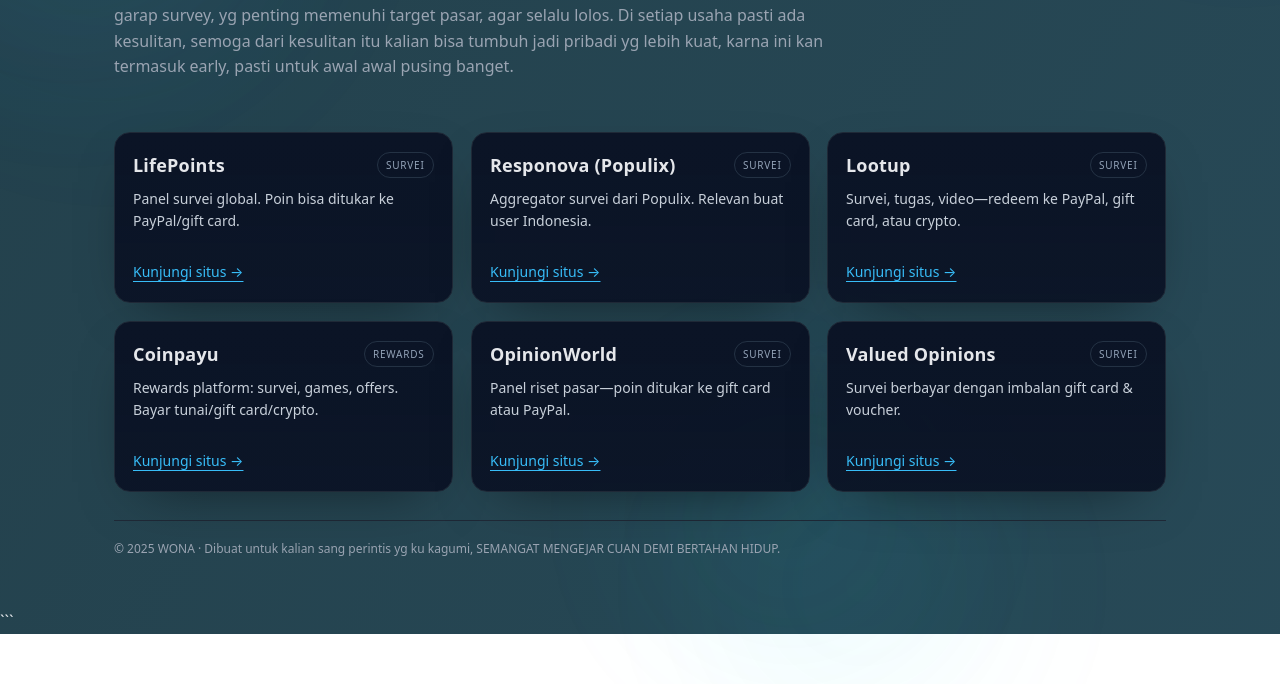
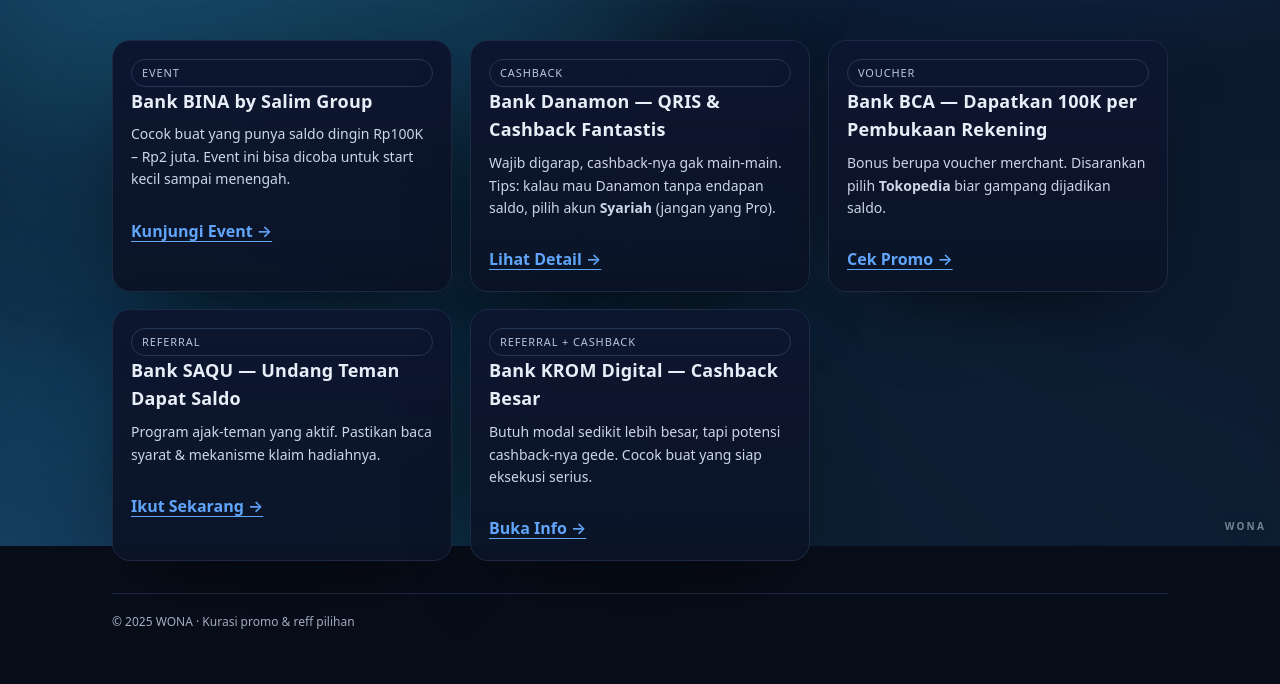
Before and after one commit to seravinnnn/PanelSurveyWonaa, a plain HTML site: page index.html in a window 1280 px wide. Shown: the part 254-938 px from the top of the page. Before the commit the page ends 888 px from the top, so only its background shows below. Drawn offline with Linux system fonts and the light colour scheme.

Commit message:
Add files via upload

````diff
--- a/index.html
+++ b/index.html
@@ -3,22 +3,28 @@
   <head>
     <meta charset="utf-8" />
     <meta name="viewport" content="width=device-width, initial-scale=1" />
-    <title>Kumpulan Panel Survey Penghasil Uang — by WONA</title>
+    <title>PROMO BANK DIGITAL & REFF — by WONA</title>
     <meta
       name="description"
-      content="Daftar panel survei penghasil uang lengkap dengan link pendaftaran. Dibuat oleh WONA untuk Seravin."
+      content="Kumpulan event promo bank digital & referral lengkap dengan link. Disusun oleh WONA."
     />
+    <meta name="theme-color" content="#0a0f1f" />
+    <style>
+      /* =======================================================
+       SINGLE FILE — INDEX.HTML SAJA
+       Tema: PROMO BANK DIGITAL & REFF (by WONA)
+       Fitur: Background animasi cinematic + kartu event + watermark
+       ======================================================= */
 
-    <style>
       :root {
+        --text: #e8eef7;
+        --muted: #a6b3c7;
+        --primary: #60a5fa;
         --card: #0b1426;
-        --text: #e5e7eb;
-        --muted: #9aa4b2;
-        --primary: #38bdf8;
-        --border: #1f2937;
-        --shadow: 0 20px 60px -30px rgba(0, 0, 0, 0.6);
-        --radius: 16px;
-        --glow: #38bdf8aa;
+        --border: #1e2a44;
+        --radius: 18px;
+        --shadow: 0 30px 90px -40px rgba(0, 0, 0, 0.85);
+        --glow: #60a5fa99;
       }
       * {
         box-sizing: border-box;
@@ -27,93 +33,215 @@
       body {
         height: 100%;
       }
+      html {
+        scroll-behavior: smooth;
+      }
       body {
         margin: 0;
         color: var(--text);
+        line-height: 1.6;
         font-family: ui-sans-serif, system-ui, -apple-system, Segoe UI, Roboto,
           Helvetica, Arial;
-        line-height: 1.6;
-        /* Aurora gradient bergerak */
-        background: linear-gradient(120deg, #0f2027, #203a43, #2c5364);
-        background-size: 600% 600%;
-        animation: aurora 18s ease infinite;
-        position: relative;
         overflow-x: hidden;
+        background: #080d1a; /* fallback */
       }
-      @keyframes aurora {
+
+      /* ===================== SUPER BACKGROUND =====================
+       Layer 1: deep-space gradient animated (conic + radial)
+       Layer 2: aurora-like flowing light (blurred blobs)
+       Layer 3: starfield & twinkle particles
+    */
+      .bg {
+        position: fixed;
+        inset: 0;
+        z-index: -3;
+        overflow: hidden;
+        background: radial-gradient(
+            1200px 700px at 80% -10%,
+            #113b62 0%,
+            transparent 60%
+          ),
+          radial-gradient(
+            1400px 800px at -10% 110%,
+            #1a4a6e 0%,
+            transparent 60%
+          ),
+          radial-gradient(900px 600px at 10% 20%, #0c1e3a 0%, transparent 70%),
+          conic-gradient(
+            from 210deg at 50% 50%,
+            #0a1020 0deg,
+            #0d1b2a 90deg,
+            #0a1020 180deg,
+            #0d1b2a 270deg,
+            #0a1020 360deg
+          );
+        filter: saturate(1.05);
+      }
+      /* subtle conic drift */
+      @keyframes drift {
+        from {
+          transform: rotate(0deg) scale(1);
+        }
+        to {
+          transform: rotate(360deg) scale(1.02);
+        }
+      }
+      .bg::before {
+        content: "";
+        position: absolute;
+        inset: -10vmax;
+        background: conic-gradient(
+          from 0deg at 50% 50%,
+          #133b5c22,
+          #1e3a8a22,
+          #06b6d422,
+          #0ea5e922,
+          #133b5c22
+        );
+        animation: drift 80s linear infinite;
+        filter: blur(40px);
+        opacity: 0.6;
+      }
+
+      /* flowing blobs (aurora++ style) */
+      .flow {
+        position: fixed;
+        inset: -15vmax;
+        z-index: -2;
+        pointer-events: none;
+        filter: blur(80px);
+        opacity: 0.33;
+      }
+      .flow::before,
+      .flow::after {
+        content: "";
+        position: absolute;
+        width: 70vmax;
+        height: 70vmax;
+        border-radius: 50%;
+        background: radial-gradient(closest-side, #22d3ee66 0%, transparent 70%),
+          radial-gradient(closest-side, #60a5fa66 0%, transparent 70%),
+          radial-gradient(closest-side, #34d39955 0%, transparent 70%);
+        mix-blend-mode: screen;
+        animation: floatA 36s ease-in-out infinite;
+      }
+      .flow::after {
+        animation: floatB 48s ease-in-out infinite;
+        opacity: 0.85;
+      }
+      @keyframes floatA {
         0% {
-          background-position: 0% 50%;
+          transform: translate(-20%, -10%) scale(1);
         }
         50% {
-          background-position: 100% 50%;
+          transform: translate(15%, 8%) scale(1.08);
         }
         100% {
-          background-position: 0% 50%;
+          transform: translate(-20%, -10%) scale(1);
+        }
+      }
+      @keyframes floatB {
+        0% {
+          transform: translate(30%, -20%) scale(1);
+        }
+        50% {
+          transform: translate(-10%, 20%) scale(1.06);
+        }
+        100% {
+          transform: translate(30%, -20%) scale(1);
         }
       }
 
-      /* Lapisan bokeh lembut yang pelan bergerak */
-      body::before,
-      body::after {
+      /* starfield */
+      .stars,
+      .twinkle {
+        position: fixed;
+        inset: 0;
+        z-index: -1;
+        pointer-events: none;
+      }
+      .stars::before {
+        /* dense small stars via box-shadow trick */
         content: "";
-        position: fixed;
-        inset: -20vmax;
-        pointer-events: none;
-        filter: blur(60px);
-        opacity: 0.22;
+        position: absolute;
+        left: 50%;
+        top: 50%;
+        width: 1px;
+        height: 1px;
+        background: transparent;
+        box-shadow: 1200px -600px #7aa0ff, -900px -300px #7aa0ff,
+          400px -700px #7aa0ff, -300px 200px #7aa0ff, 800px 500px #7aa0ff,
+          -1200px 400px #7aa0ff, -600px 700px #7aa0ff, 300px 600px #7aa0ff,
+          -100px -500px #7aa0ff, 1000px 300px #7aa0ff, -800px 50px #7aa0ff,
+          600px -400px #7aa0ff;
+        transform: translate(-50%, -50%);
+        animation: starDrift 120s linear infinite;
+        opacity: 0.6;
+      }
+      @keyframes starDrift {
+        from {
+          transform: translate(-50%, -50%) rotate(0deg);
+        }
+        to {
+          transform: translate(-50%, -50%) rotate(360deg);
+        }
+      }
+      .twinkle::before,
+      .twinkle::after {
+        content: "";
+        position: absolute;
+        inset: 0;
         background: radial-gradient(
-            40vmax 40vmax at 20% 30%,
-            #38bdf844 0%,
+            2px 2px at 20% 30%,
+            #ffffffaa 20%,
             transparent 60%
           ),
-          radial-gradient(
-            30vmax 30vmax at 80% 20%,
-            #60a5fa55 0%,
-            transparent 60%
-          ),
-          radial-gradient(
-            30vmax 30vmax at 60% 80%,
-            #22d3ee44 0%,
-            transparent 60%
-          );
-        z-index: -1;
-        animation: floaty 24s ease-in-out infinite alternate;
+          radial-gradient(3px 3px at 70% 60%, #ffffff99 20%, transparent 60%),
+          radial-gradient(2px 2px at 40% 80%, #ffffff99 20%, transparent 60%),
+          radial-gradient(2px 2px at 85% 25%, #ffffffaa 20%, transparent 60%);
+        animation: tw 6s ease-in-out infinite alternate;
+        mix-blend-mode: screen;
+        opacity: 0.35;
       }
-      body::after {
-        animation-duration: 32s;
-        animation-direction: alternate-reverse;
-        opacity: 0.18;
+      .twinkle::after {
+        animation-duration: 9s;
+        opacity: 0.25;
+        filter: blur(1px);
       }
-      @keyframes floaty {
+      @keyframes tw {
         from {
-          transform: translate3d(-2%, -2%, 0) scale(1);
+          opacity: 0.15;
+          transform: scale(1);
         }
         to {
-          transform: translate3d(2%, 2%, 0) scale(1.06);
+          opacity: 0.55;
+          transform: scale(1.02);
         }
       }
 
+      /* ========================= LAYOUT ========================= */
       .container {
         max-width: 1100px;
         margin: 0 auto;
-        padding: 32px 24px;
+        padding: 34px 22px;
       }
-      .header {
-        padding: 36px 0 8px;
+      header {
+        padding: 52px 0 10px;
       }
       .title {
         margin: 0;
-        font-weight: 800;
+        font-weight: 900;
         letter-spacing: -0.02em;
-        font-size: clamp(28px, 3.5vw, 40px);
+        font-size: clamp(30px, 4vw, 52px);
       }
       .accent {
         color: var(--primary);
       }
       .lead {
-        max-width: 720px;
+        max-width: 880px;
         color: var(--muted);
-        margin-top: 10px;
+        margin-top: 12px;
+        font-size: clamp(14px, 2vw, 18px);
       }
 
       .grid {
@@ -122,12 +250,12 @@
         grid-template-columns: repeat(1, minmax(0, 1fr));
         margin-top: 28px;
       }
-      @media (min-width: 600px) {
+      @media (min-width: 680px) {
         .grid {
           grid-template-columns: repeat(2, minmax(0, 1fr));
         }
       }
-      @media (min-width: 950px) {
+      @media (min-width: 1024px) {
         .grid {
           grid-template-columns: repeat(3, minmax(0, 1fr));
         }
@@ -136,233 +264,230 @@
       .card {
         display: block;
         padding: 18px;
-        background: linear-gradient(180deg, #0b1426, #0b1426f5);
+        background: linear-gradient(180deg, #0d1630, #0b1426f2);
         border: 1px solid var(--border);
         border-radius: var(--radius);
         text-decoration: none;
         color: inherit;
         box-shadow: var(--shadow);
-        transition: transform 0.2s ease, box-shadow 0.2s ease,
-          border-color 0.2s ease, filter 0.2s ease;
+        transition: transform 0.22s ease, box-shadow 0.22s ease,
+          border-color 0.22s ease, filter 0.22s ease;
         position: relative;
         isolation: isolate;
-        transform: translateY(4px);
         opacity: 0;
+        transform: translateY(10px);
       }
-      /* Glow biru saat hover */
+      .card:hover {
+        transform: translateY(-6px) scale(1.018);
+        border-color: #2a3a5a;
+        filter: saturate(1.06);
+        box-shadow: 0 36px 110px -54px rgba(0, 0, 0, 0.85);
+      }
       .card::after {
         content: "";
         position: absolute;
         inset: -1px;
         border-radius: inherit;
         z-index: -1;
+        opacity: 0;
+        filter: blur(14px);
         background: radial-gradient(
-          60% 40% at 50% 0%,
+          60% 36% at 50% 4%,
           var(--glow),
           transparent 70%
         );
-        opacity: 0;
         transition: opacity 0.25s ease;
-        filter: blur(12px);
-      }
-      .card:hover {
-        transform: translateY(-4px) scale(1.015);
-        box-shadow: 0 30px 80px -40px rgba(0, 0, 0, 0.8);
-        border-color: #263244;
-        filter: saturate(1.06);
       }
       .card:hover::after {
         opacity: 0.9;
       }
 
-      .card-head {
-        display: flex;
-        align-items: center;
-        justify-content: space-between;
-      }
-      .name {
-        font-weight: 700;
-        font-size: 18px;
-        letter-spacing: 0.2px;
-      }
       .badge {
-        font-size: 10px;
-        color: #93a3b8;
-        border: 1px solid #243244;
-        padding: 4px 8px;
+        font-size: 11px;
+        color: #b7c6de;
+        border: 1px solid #243756;
+        padding: 4px 10px;
         border-radius: 999px;
         text-transform: uppercase;
         letter-spacing: 0.08em;
       }
+      .name {
+        font-size: 18px;
+        font-weight: 800;
+        letter-spacing: 0.2px;
+        margin: 0;
+      }
       .desc {
         margin-top: 8px;
-        color: #c8d0da;
+        color: #cdd6e6;
         font-size: 14px;
       }
       .cta {
         margin-top: 14px;
-        display: inline-block;
+        display: inline-flex;
+        align-items: center;
+        gap: 8px;
         color: var(--primary);
-        font-size: 14px;
+        font-weight: 600;
         text-decoration: underline;
         text-underline-offset: 4px;
       }
 
       .footer {
         border-top: 1px solid var(--border);
-        margin-top: 28px;
+        margin-top: 32px;
         font-size: 12px;
         color: var(--muted);
         padding: 18px 0;
       }
 
-      /* Animasi masuk (stagger) */
+      /* Stagger reveal */
       .enter {
-        animation: fadeUp 0.7s cubic-bezier(0.22, 0.9, 0.24, 1) both;
+        animation: fadeUp 0.72s cubic-bezier(0.22, 0.9, 0.24, 1) both;
       }
       @keyframes fadeUp {
         from {
           opacity: 0;
-          transform: translateY(10px) scale(0.98);
+          transform: translateY(12px) scale(0.985);
         }
         to {
           opacity: 1;
           transform: translateY(0) scale(1);
         }
       }
+
+      /* Watermark */
+      .wm {
+        position: fixed;
+        right: 14px;
+        bottom: 12px;
+        z-index: 10;
+        font-weight: 800;
+        letter-spacing: 0.22em;
+        font-size: 10px;
+        opacity: 0.5;
+        color: #dbeafe;
+        text-shadow: 0 2px 12px rgba(0, 0, 0, 0.5);
+      }
     </style>
   </head>
   <body>
+    <!-- Background layers -->
+    <div class="bg" aria-hidden="true"></div>
+    <div class="flow" aria-hidden="true"></div>
+    <div class="stars" aria-hidden="true"></div>
+    <div class="twinkle" aria-hidden="true"></div>
+
     <div class="container">
-      <header class="header">
+      <header>
         <h1 class="title">
-          Kumpulan Panel Survey Penghasil Uang
-          <span class="accent">by WONA VIVIN</span>
+          PROMO BANK DIGITAL & <span class="accent">REFF</span>
         </h1>
         <p class="lead">
-          Disini udah saya siapin kumpulan panel survey nya, tinggal klik aja,
-          nanti langsung mengarah ke halaman panel utama, kalian tinggal daftar,
-          disarankan cukup satu email tapi fokus jika garap survey, yg penting
-          memenuhi target pasar, agar selalu lolos. Di setiap usaha pasti ada
-          kesulitan, semoga dari kesulitan itu kalian bisa tumbuh jadi pribadi
-          yg lebih kuat, karna ini kan termasuk early, pasti untuk awal awal
-          pusing banget.
+          Tadi kan gw share kumpulan PANEL, kali ini ada event menarik soal bank
+          digital, silahkan di simak dibawah
         </p>
       </header>
 
       <main>
         <div class="grid" id="grid">
-          <!-- 1: LifePoints -->
+          <!-- 1. Bank BINA by Salim Group -->
           <a
             class="card"
-            href="https://www.lifepointspanel.com/"
+            href="https://www.instagram.com/p/DMJ4vOQtJVL/?utm_source=ig_web_copy_link&igsh=MzRlODBiNWFlZA=="
             target="_blank"
             rel="noopener"
           >
-            <div class="card-head">
-              <div class="name">LifePoints</div>
-              <span class="badge">Survei</span>
-            </div>
+            <div class="badge">Event</div>
+            <h3 class="name">Bank BINA by Salim Group</h3>
             <p class="desc">
-              Panel survei global. Poin bisa ditukar ke PayPal/gift card.
+              Cocok buat yang punya saldo dingin Rp100K – Rp2 juta. Event ini
+              bisa dicoba untuk start kecil sampai menengah.
             </p>
-            <span class="cta">Kunjungi situs →</span>
+            <span class="cta">Kunjungi Event →</span>
           </a>
-          <!-- 2: Responova (Populix) -->
+
+          <!-- 2. Danamon QRIS Cashback -->
           <a
             class="card"
-            href="https://survey.populix.co/"
+            href="https://www.danamon.co.id/id/Personal/Promo/Penawaran-Khusus/Cashback-Transaksi-QRIS-80-hingga-80k"
             target="_blank"
             rel="noopener"
           >
-            <div class="card-head">
-              <div class="name">Responova (Populix)</div>
-              <span class="badge">Survei</span>
-            </div>
+            <div class="badge">Cashback</div>
+            <h3 class="name">Bank Danamon — QRIS & Cashback Fantastis</h3>
             <p class="desc">
-              Aggregator survei dari Populix. Relevan buat user Indonesia.
+              Wajib digarap, cashback-nya gak main-main. Tips: kalau mau Danamon
+              tanpa endapan saldo, pilih akun <b>Syariah</b> (jangan yang Pro).
             </p>
-            <span class="cta">Kunjungi situs →</span>
+            <span class="cta">Lihat Detail →</span>
           </a>
-          <!-- 3: Lootup -->
+
+          <!-- 3. BCA 100K Voucher -->
           <a
             class="card"
-            href="https://lootup.me/"
+            href="https://www.bca.co.id/en/Campaign/2021/promo-bca-mobile"
             target="_blank"
             rel="noopener"
           >
-            <div class="card-head">
-              <div class="name">Lootup</div>
-              <span class="badge">Survei</span>
-            </div>
+            <div class="badge">Voucher</div>
+            <h3 class="name">
+              Bank BCA — Dapatkan 100K per Pembukaan Rekening
+            </h3>
             <p class="desc">
-              Survei, tugas, video—redeem ke PayPal, gift card, atau crypto.
+              Bonus berupa voucher merchant. Disarankan pilih
+              <b>Tokopedia</b> biar gampang dijadikan saldo.
             </p>
-            <span class="cta">Kunjungi situs →</span>
+            <span class="cta">Cek Promo →</span>
           </a>
-          <!-- 4: Coinpayu -->
+
+          <!-- 4. SAQU Referral -->
           <a
             class="card"
-            href="https://www.coinpayu.com/"
+            href="https://banksaqu.co.id/products/warga-get-warga-13#"
             target="_blank"
             rel="noopener"
           >
-            <div class="card-head">
-              <div class="name">Coinpayu</div>
-              <span class="badge">Rewards</span>
-            </div>
+            <div class="badge">Referral</div>
+            <h3 class="name">Bank SAQU — Undang Teman Dapat Saldo</h3>
             <p class="desc">
-              Rewards platform: survei, games, offers. Bayar tunai/gift
-              card/crypto.
+              Program ajak-teman yang aktif. Pastikan baca syarat & mekanisme
+              klaim hadiahnya.
             </p>
-            <span class="cta">Kunjungi situs →</span>
+            <span class="cta">Ikut Sekarang →</span>
           </a>
-          <!-- 5: OpinionWorld -->
+
+          <!-- 5. KROM Digital Referral/Cashback -->
           <a
             class="card"
-            href="https://www.opinionworld.com/"
+            href="https://krom.id/referral"
             target="_blank"
             rel="noopener"
           >
-            <div class="card-head">
-              <div class="name">OpinionWorld</div>
-              <span class="badge">Survei</span>
-            </div>
+            <div class="badge">Referral + Cashback</div>
+            <h3 class="name">Bank KROM Digital — Cashback Besar</h3>
             <p class="desc">
-              Panel riset pasar—poin ditukar ke gift card atau PayPal.
+              Butuh modal sedikit lebih besar, tapi potensi cashback-nya gede.
+              Cocok buat yang siap eksekusi serius.
             </p>
-            <span class="cta">Kunjungi situs →</span>
-          </a>
-          <!-- 6: Valued Opinions (FIX: pakai link resmi) -->
-          <a
-            class="card"
-            href="https://www.valuedopinions.co.id/"
-            target="_blank"
-            rel="noopener"
-          >
-            <div class="card-head">
-              <div class="name">Valued Opinions</div>
-              <span class="badge">Survei</span>
-            </div>
-            <p class="desc">
-              Survei berbayar dengan imbalan gift card & voucher.
-            </p>
-            <span class="cta">Kunjungi situs →</span>
+            <span class="cta">Buka Info →</span>
           </a>
         </div>
+
+        <footer class="footer">
+          © <span id="year"></span> WONA · Kurasi promo & reff pilihan
+        </footer>
       </main>
+    </div>
 
-      <footer class="footer">
-        © <span id="year"></span> WONA · Dibuat untuk kalian sang perintis yg ku
-        kagumi, SEMANGAT MENGEJAR CUAN DEMI BERTAHAN HIDUP.
-      </footer>
-    </div>
+    <!-- Watermark -->
+    <div class="wm">WONA</div>
 
     <script>
       // Tahun otomatis
       document.getElementById("year").textContent = new Date().getFullYear();
 
-      // Stagger animasi masuk untuk setiap kartu
+      // Stagger animasi kartu saat muncul
       const cards = document.querySelectorAll(".card");
       cards.forEach((el, i) => {
         el.style.animationDelay = i * 90 + "ms";
@@ -371,4 +496,3 @@
     </script>
   </body>
 </html>
-```
````
